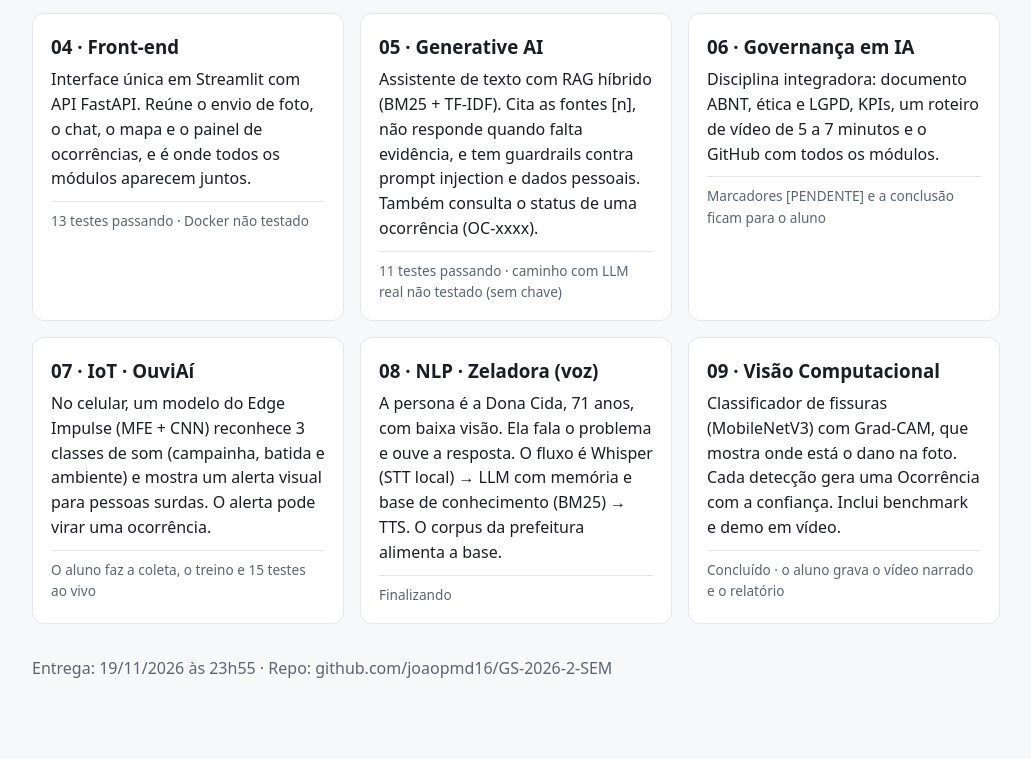
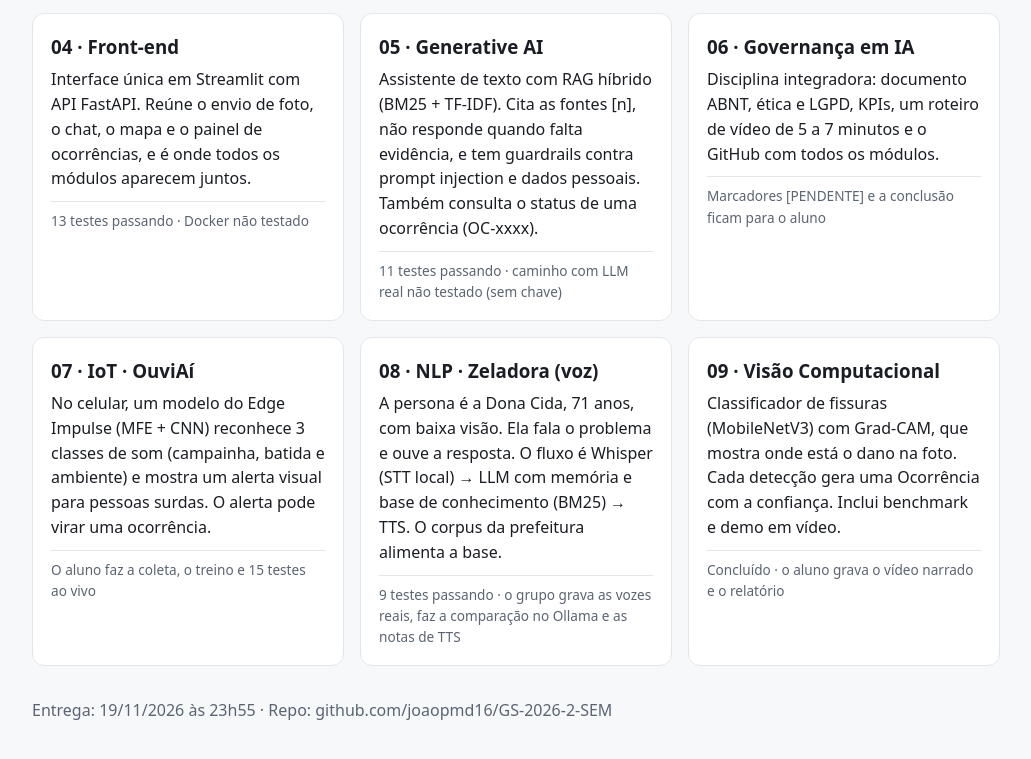
Before and after one commit to joaopmd16/GS-2026-2-SEM, a plain HTML site: page site/index.html in a window 1280 px wide. Shown: the part 983-1742 px from the top of the page, without its empty margins (124-1155 px from the left). Before the commit the page ends 1711 px from the top, so only its background shows below. Drawn offline with Linux system fonts and the light colour scheme.

Commit message:
site: NLP concluído
Co-Authored-By: Claude Opus 5.5 <noreply@anthropic.com>

```diff
--- a/site/index.html
+++ b/site/index.html
@@ -31,7 +31,7 @@ Texto (05 GenAI) ┘        │
 <div class="c"><h3>05 · Generative AI</h3>Assistente de texto com RAG híbrido (BM25 + TF-IDF). Cita as fontes [n], não responde quando falta evidência, e tem guardrails contra prompt injection e dados pessoais. Também consulta o status de uma ocorrência (OC-xxxx).<div class="st">11 testes passando · caminho com LLM real não testado (sem chave)</div></div>
 <div class="c"><h3>06 · Governança em IA</h3>Disciplina integradora: documento ABNT, ética e LGPD, KPIs, um roteiro de vídeo de 5 a 7 minutos e o GitHub com todos os módulos.<div class="st">Marcadores [PENDENTE] e a conclusão ficam para o aluno</div></div>
 <div class="c"><h3>07 · IoT · OuviAí</h3>No celular, um modelo do Edge Impulse (MFE + CNN) reconhece 3 classes de som (campainha, batida e ambiente) e mostra um alerta visual para pessoas surdas. O alerta pode virar uma ocorrência.<div class="st">O aluno faz a coleta, o treino e 15 testes ao vivo</div></div>
-<div class="c"><h3>08 · NLP · Zeladora (voz)</h3>A persona é a Dona Cida, 71 anos, com baixa visão. Ela fala o problema e ouve a resposta. O fluxo é Whisper (STT local) → LLM com memória e base de conhecimento (BM25) → TTS. O corpus da prefeitura alimenta a base.<div class="st">Finalizando</div></div>
+<div class="c"><h3>08 · NLP · Zeladora (voz)</h3>A persona é a Dona Cida, 71 anos, com baixa visão. Ela fala o problema e ouve a resposta. O fluxo é Whisper (STT local) → LLM com memória e base de conhecimento (BM25) → TTS. O corpus da prefeitura alimenta a base.<div class="st">9 testes passando · o grupo grava as vozes reais, faz a comparação no Ollama e as notas de TTS</div></div>
 <div class="c"><h3>09 · Visão Computacional</h3>Classificador de fissuras (MobileNetV3) com Grad-CAM, que mostra onde está o dano na foto. Cada detecção gera uma Ocorrência com a confiança. Inclui benchmark e demo em vídeo.<div class="st">Concluído · o aluno grava o vídeo narrado e o relatório</div></div>
 </div>
 <p class="mut" style="margin-top:2em">Entrega: 19/11/2026 às 23h55 · Repo: github.com/joaopmd16/GS-2026-2-SEM</p>
```
